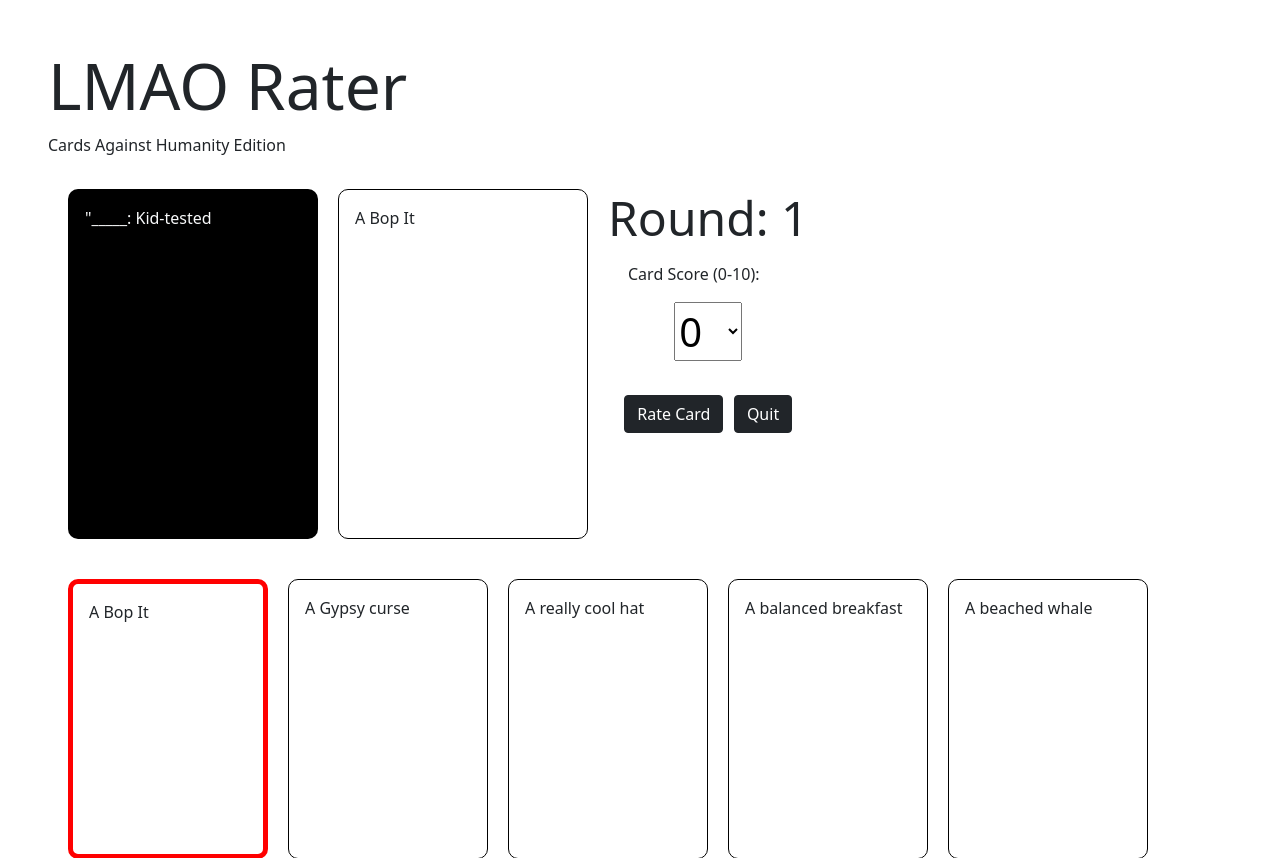
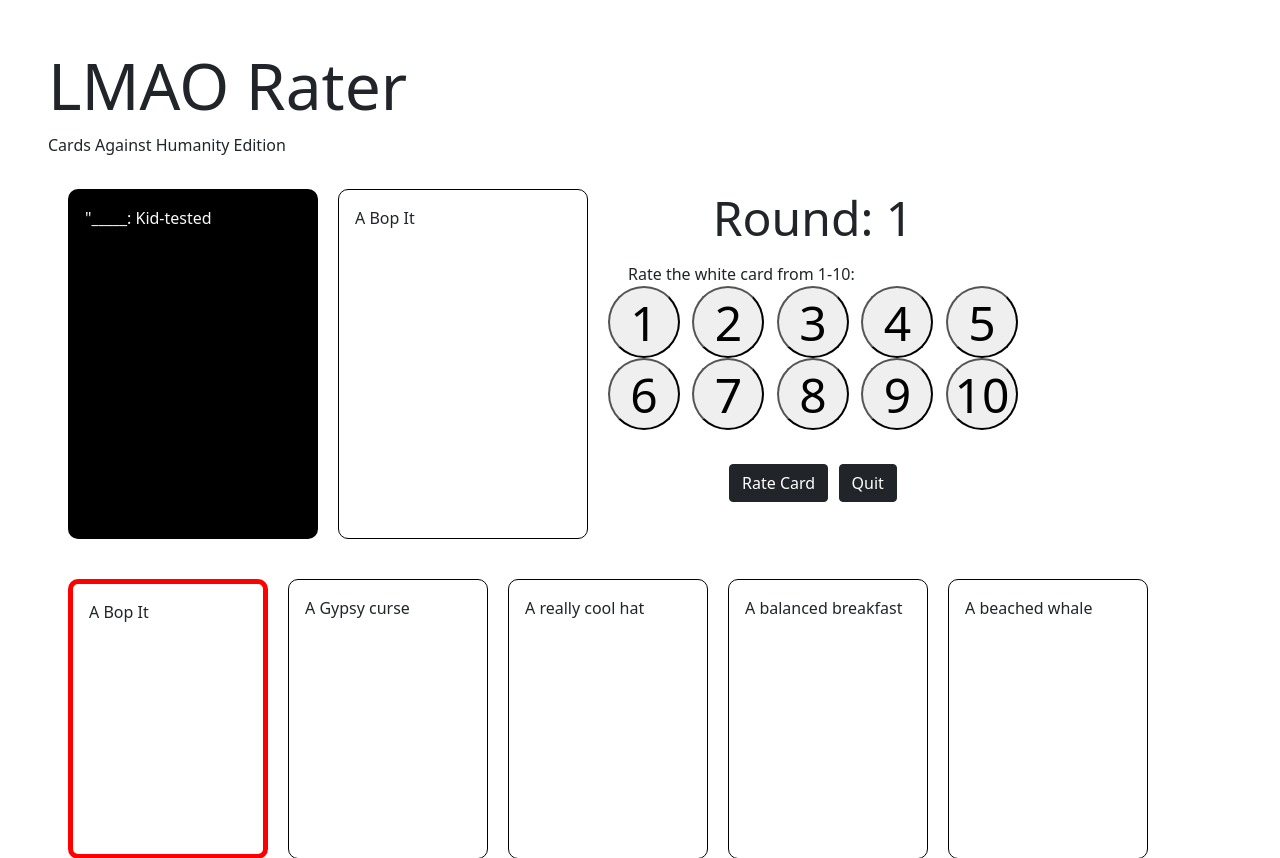
Before and after one commit to john-minney-iii/CS350-Project-1, a Django app: page /play/1/1/1/1 in a window 1280 px wide. Shown: the top 858 px of the page. Run offline with Django 3.2, Linux system fonts and the light colour scheme; data comes from the database, SQL or seed files in the repository.

Commit message:
add buttons to form and button style rules

```diff
--- a/play/templates/play.html
+++ b/play/templates/play.html
@@ -49,6 +49,12 @@
             text-align: center;
         }
 
+        .round {
+            border-radius: 50%;
+            height: 1.5em;
+            width: 1.5em;
+        }
+
     </style>
 
 </head>
@@ -88,8 +94,22 @@
             <p class="display-5 text-dark">Round: {{ round }}</p>
             <form method="post" action='/play/{{ round }}/{% if current_card_index == 0 %}True{% else %}False{% endif %}/{{ black_card.pk }}/{% for card in white_cards %}{{ card.pk }}{% if not forloop.last %}_{% endif %}{% endfor %}'>
                 {% csrf_token %}
-                <p class="inline-div">Card Score (0-10):</p>
-                <div class="display-6">{{ form }}</div>
+                <p class="inline-div center">Rate the white card from 1-10:</p>
+                <br/>
+                <div class="display-5">
+                    <!-- {{ form }} -->
+                    <button class="round" type="submit" name="card_rating" value="1">1</button>
+                    <button class="round" type="submit" name="card_rating" value="2">2</button>
+                    <button class="round" type="submit" name="card_rating" value="3">3</button>
+                    <button class="round" type="submit" name="card_rating" value="4">4</button>
+                    <button class="round" type="submit" name="card_rating" value="5">5</button>
+                    <br/>
+                    <button class="round" type="submit" name="card_rating" value="6">6</button>
+                    <button class="round" type="submit" name="card_rating" value="7">7</button>
+                    <button class="round" type="submit" name="card_rating" value="8">8</button>
+                    <button class="round" type="submit" name="card_rating" value="9">9</button>
+                    <button class="round" type="submit" name="card_rating" value="10">10</button>
+                </div>
                 <br/>
                 <div class="display-6">
                     <button type="submit" name="rate" class="btn btn-dark btn-small">Rate Card{% if current_card_index == 0 %} &amp; New Hand{% endif %}</button>
```
